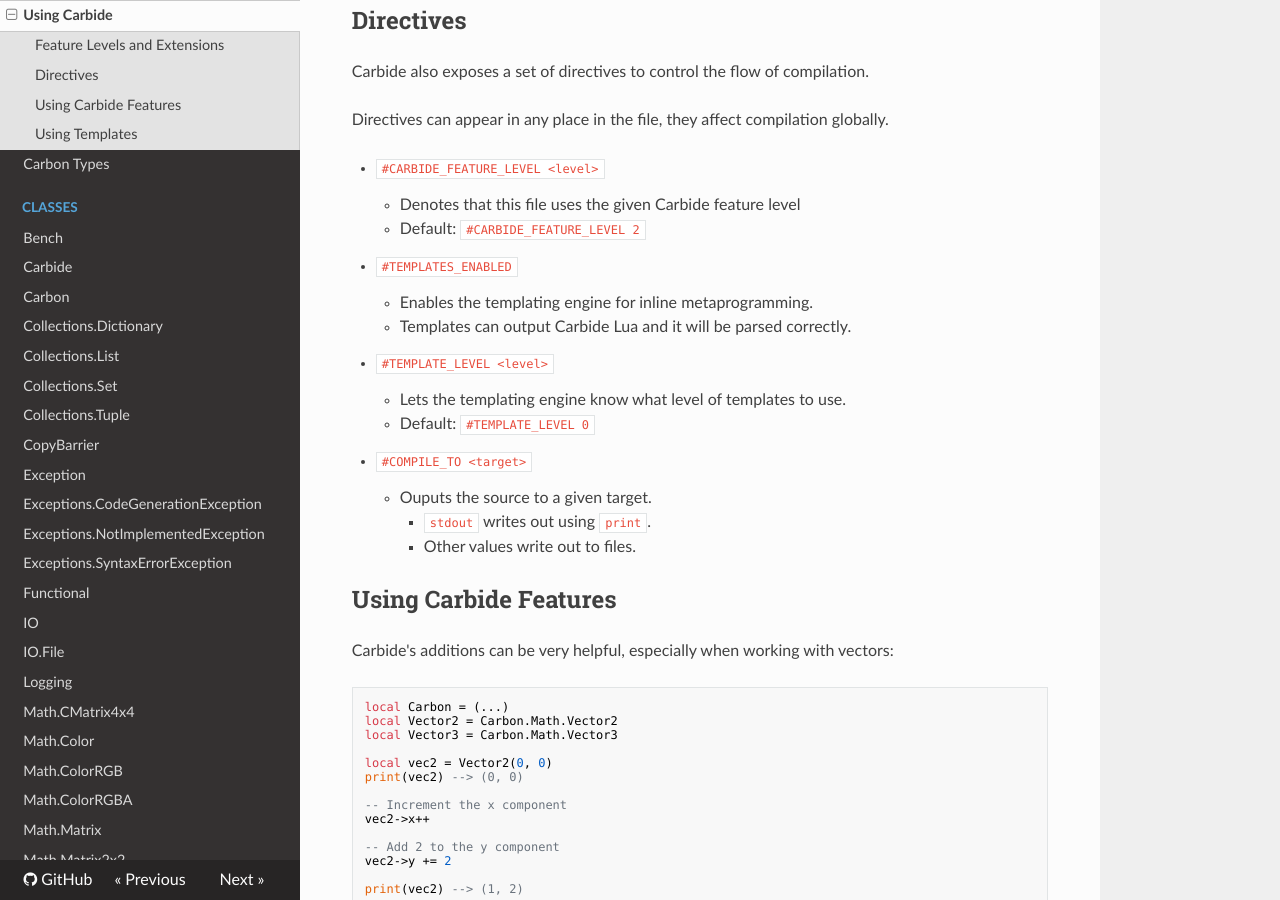
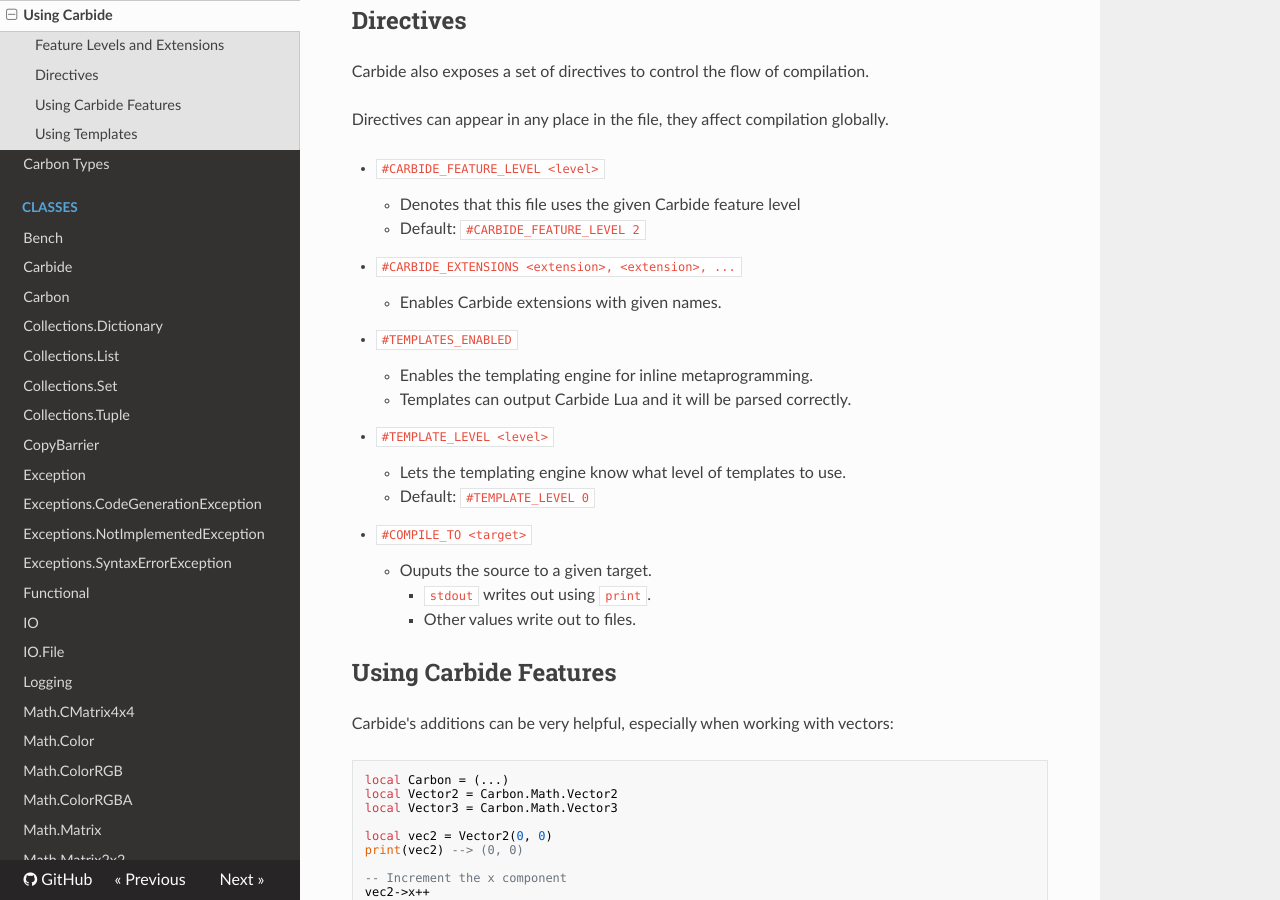
Before and after one commit to lua-carbon/carbon, an MkDocs documentation site: the page built from docs/Using_Carbide.md, in a window 1280 px wide and 900 px high, scrolled down 1138 px. Built offline with MkDocs 1.6.1, drawn with Linux system fonts in a browser that asks for light colours; nearby versions of some CDN libraries; old or Windows-style settings are respelled for this version of MkDocs.

Commit message:
Document #CARBIDE_EXTENSIONS directive

```diff
--- a/docs/Using_Carbide.md
+++ b/docs/Using_Carbide.md
@@ -40,6 +40,8 @@
 - `#CARBIDE_FEATURE_LEVEL <level>`
 	- Denotes that this file uses the given Carbide feature level
 	- Default: `#CARBIDE_FEATURE_LEVEL 2`
+- `#CARBIDE_EXTENSIONS <extension>, <extension>, ...`
+	- Enables Carbide extensions with given names.
 - `#TEMPLATES_ENABLED`
 	- Enables the templating engine for inline metaprogramming.
 	- Templates can output Carbide Lua and it will be parsed correctly.
```
